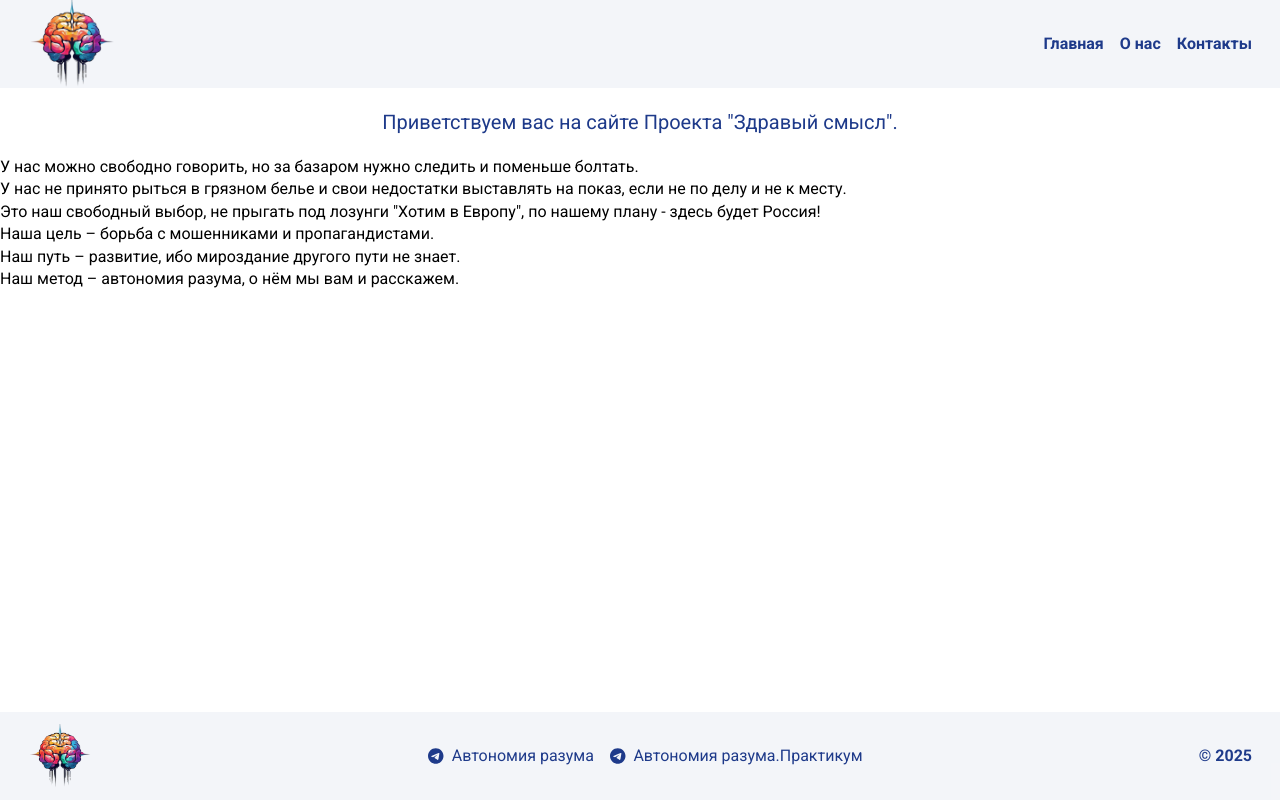
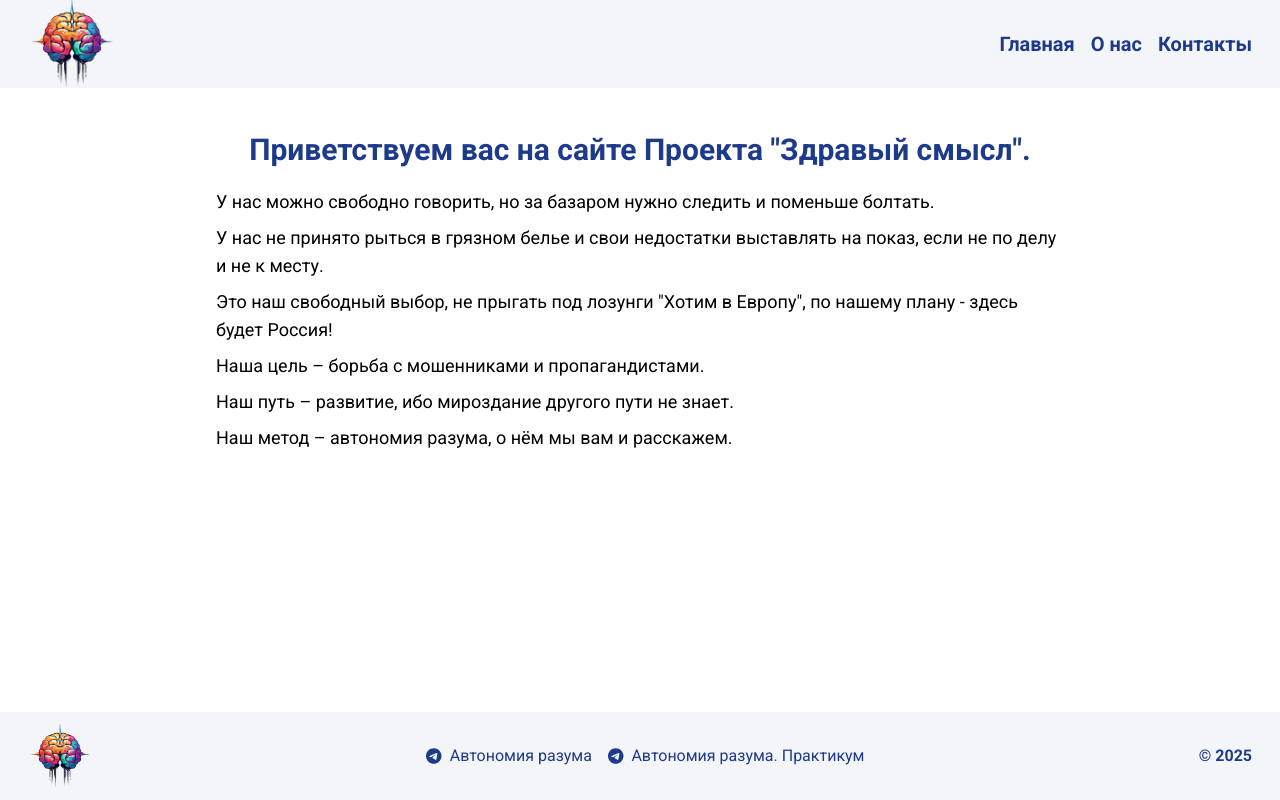
Before and after one commit to LiaYai/opinion, a React (Vite) app: page /about in a window 1280 px wide. Built offline with nearby package versions, Linux system fonts and the light colour scheme.

Commit message:
feat: added styles for about and contact pages

```diff
--- a/src/components/footer.tsx
+++ b/src/components/footer.tsx
@@ -14,7 +14,7 @@ export const Footer = () => {
         </a>
         <a href="https://t.me/mind_autonomy_practicum" target="_blank" rel="noopener noreferrer" className='text-accent flex items-center'>
           <FontAwesomeIcon icon={faTelegram} className='mr-2' />
-          <span>Автономия разума.Практикум</span>
+          <span>Автономия разума. Практикум</span>
         </a>
       </div>
       <p className='text-accent font-bold text-sm sm:text-base mt-2 sm:mt-0'>© 2025</p>
--- a/src/components/header.tsx
+++ b/src/components/header.tsx
@@ -12,7 +12,7 @@ export const Header = () => {
         <img src={`${BASE_PATH}logo.png`} alt="logo" className='h-16 w-auto sm:h-22'/>
       </NavLink>
       <nav>
-        <ul className='flex flex-col sm:flex-row sm:gap-4 gap-none justify-between items-center text-accent font-bold py-2.5'>
+        <ul className='flex gap-4 justify-between items-center text-accent font-bold py-2.5 text-lg sm:text-xl'>
           <li>
             <NavLink to={`${BASE_PATH}`}>Главная</NavLink>
           </li>
--- a/src/pages/About.tsx
+++ b/src/pages/About.tsx
@@ -1,13 +1,13 @@
 export const About = () => {
   return (
-    <div>
-      <h1 className="text-xl text-heading my-5 text-center">Приветствуем вас на сайте Проекта "Здравый смысл".</h1>
-      <p>У нас можно свободно говорить, но за базаром нужно следить и поменьше болтать.</p>
-      <p>У нас не принято рыться в грязном белье и свои недостатки выставлять на показ, если не по делу и не к месту.</p>
-      <p>Это наш свободный выбор, не прыгать под лозунги "Хотим в Европу", по нашему плану - здесь будет Россия!</p>
-      <p>Наша цель – борьба с мошенниками и пропагандистами.</p>
-      <p>Наш путь – развитие, ибо мироздание другого пути не знает.</p>
-      <p>Наш метод – автономия разума, о нём мы вам и расскажем.</p>
+    <div className="max-w-4xl mx-auto p-6">
+      <h1 className="text-2xl sm:text-3xl text-heading my-5 text-center font-bold">Приветствуем вас на сайте Проекта "Здравый смысл".</h1>
+      <p className="text-base sm:text-lg text-body my-2">У нас можно свободно говорить, но за базаром нужно следить и поменьше болтать.</p>
+      <p className="text-base sm:text-lg text-body my-2">У нас не принято рыться в грязном белье и свои недостатки выставлять на показ, если не по делу и не к месту.</p>
+      <p className="text-base sm:text-lg text-body my-2">Это наш свободный выбор, не прыгать под лозунги "Хотим в Европу", по нашему плану - здесь будет Россия!</p>
+      <p className="text-base sm:text-lg text-body my-2">Наша цель – борьба с мошенниками и пропагандистами.</p>
+      <p className="text-base sm:text-lg text-body my-2">Наш путь – развитие, ибо мироздание другого пути не знает.</p>
+      <p className="text-base sm:text-lg text-body my-2">Наш метод – автономия разума, о нём мы вам и расскажем.</p>
     </div>
-)
+  )
 }
--- a/src/pages/Contact.tsx
+++ b/src/pages/Contact.tsx
@@ -1,17 +1,26 @@
+import { FontAwesomeIcon } from '@fortawesome/react-fontawesome';
+import { faTelegram } from '@fortawesome/free-brands-svg-icons';
+
 export const Contact = () => {
   return (
-    <div>
-      <p><b>Наш телефон</b> – мы не дадим. Мы не хотим, чтобы нам звонили всякие безобразники, приглашая нас на бесплатное медицинское освидетельствование в клинику доктора Грабового по федеральной программе защиты пенсионеров от радиационного излучения китайских телефонов.</p>
+    <div className="max-w-4xl mx-auto p-6">
+      <p className="text-base sm:text-lg text-body my-2"><b>Наш телефон</b> – мы не дадим. Мы не хотим, чтобы нам звонили всякие безобразники, приглашая нас на бесплатное медицинское освидетельствование в клинику доктора Грабового по федеральной программе защиты пенсионеров от радиационного излучения китайских телефонов.</p>
 
-      <p>Наш адрес мы не укажем, но возможно приедем к вам сами, если вы будете безобразничать.</p>
+      <p className="text-base sm:text-lg text-body my-2">Наш адрес мы не укажем, но возможно приедем к вам сами, если вы будете безобразничать.</p>
 
-      <p><b>Нашу страницу в социальных сетях</b> вы легко найдёте, если будет такое желание.</p>
+      <p className="text-base sm:text-lg text-body my-2"><b>Нашу страницу в социальных сетях</b> вы легко найдёте, если будет такое желание.</p>
 
-      <p><b>Наша электронная почта</b> вам не нужна, мы вам обязательно ответим, если вы оставите дельный комментарий в нашем телеграмм-канале.</p>
+      <p className="text-base sm:text-lg text-body my-2"><b>Наша электронная почта</b> вам не нужна, мы вам обязательно ответим, если вы оставите дельный комментарий в нашем телеграмм-канале.</p>
 
-      <h3>Наш телеграмм:</h3>
-      <p>t.me/mind_autonomy </p>
-      <p>t.me/mind_autonomy_practicum</p>
+      <h3 className="text-xl sm:text-2xl text-heading my-5 font-bold">Наш телеграмм:</h3>
+      <p className="text-base sm:text-lg text-body my-2 flex items-center text-accent">
+        <FontAwesomeIcon icon={faTelegram} className="mr-2" />
+        <a href="https://t.me/mind_autonomy" target="_blank" rel="noopener noreferrer" className="text-accent underline">Автономия разума</a>
+      </p>
+      <p className="text-base sm:text-lg text-body my-2 flex items-center text-accent">
+        <FontAwesomeIcon icon={faTelegram} className="mr-2" />
+        <a href="https://t.me/mind_autonomy_practicum" target="_blank" rel="noopener noreferrer" className="text-accent underline">Автономия разума. Практикум</a>
+      </p>
     </div>
   )
 }
```
